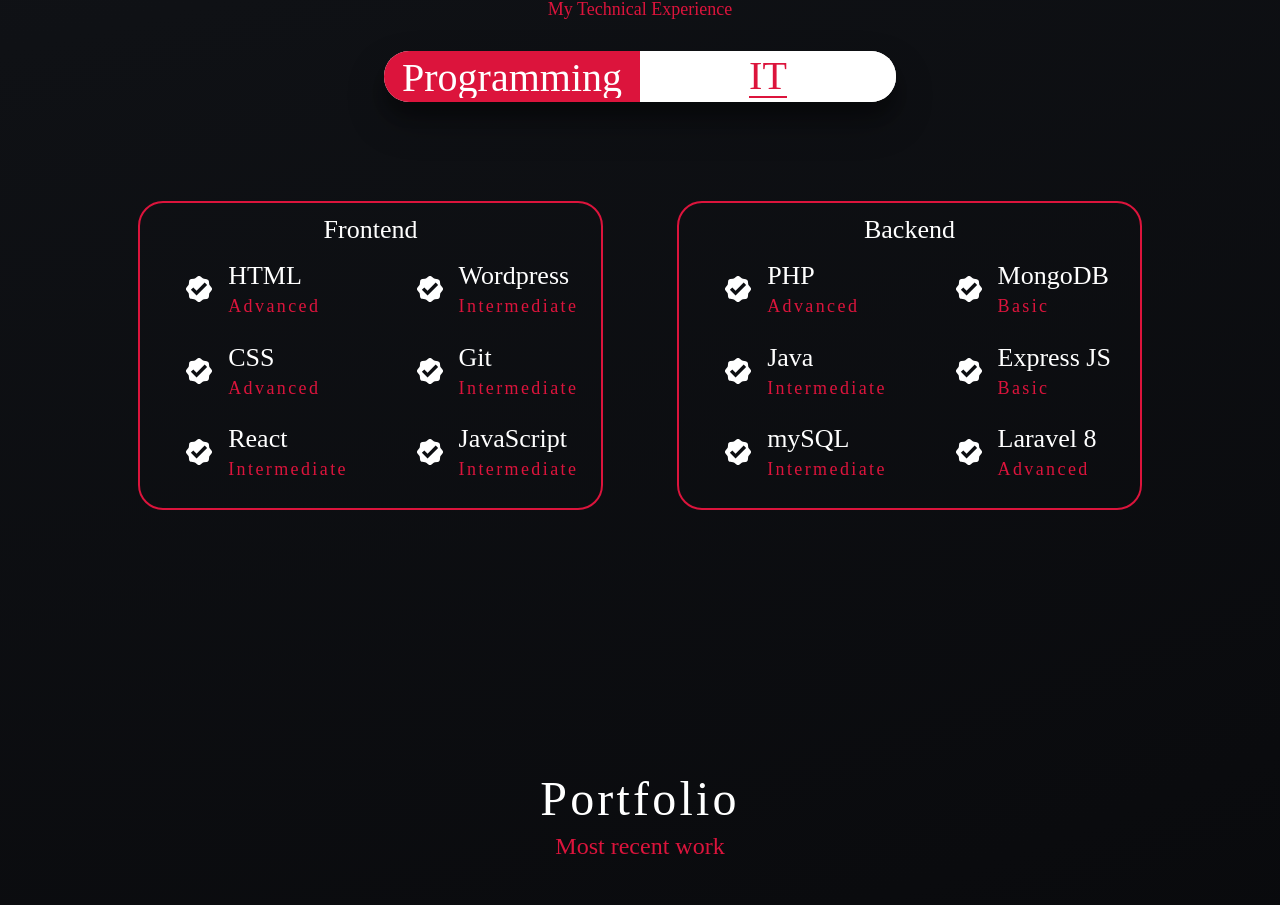
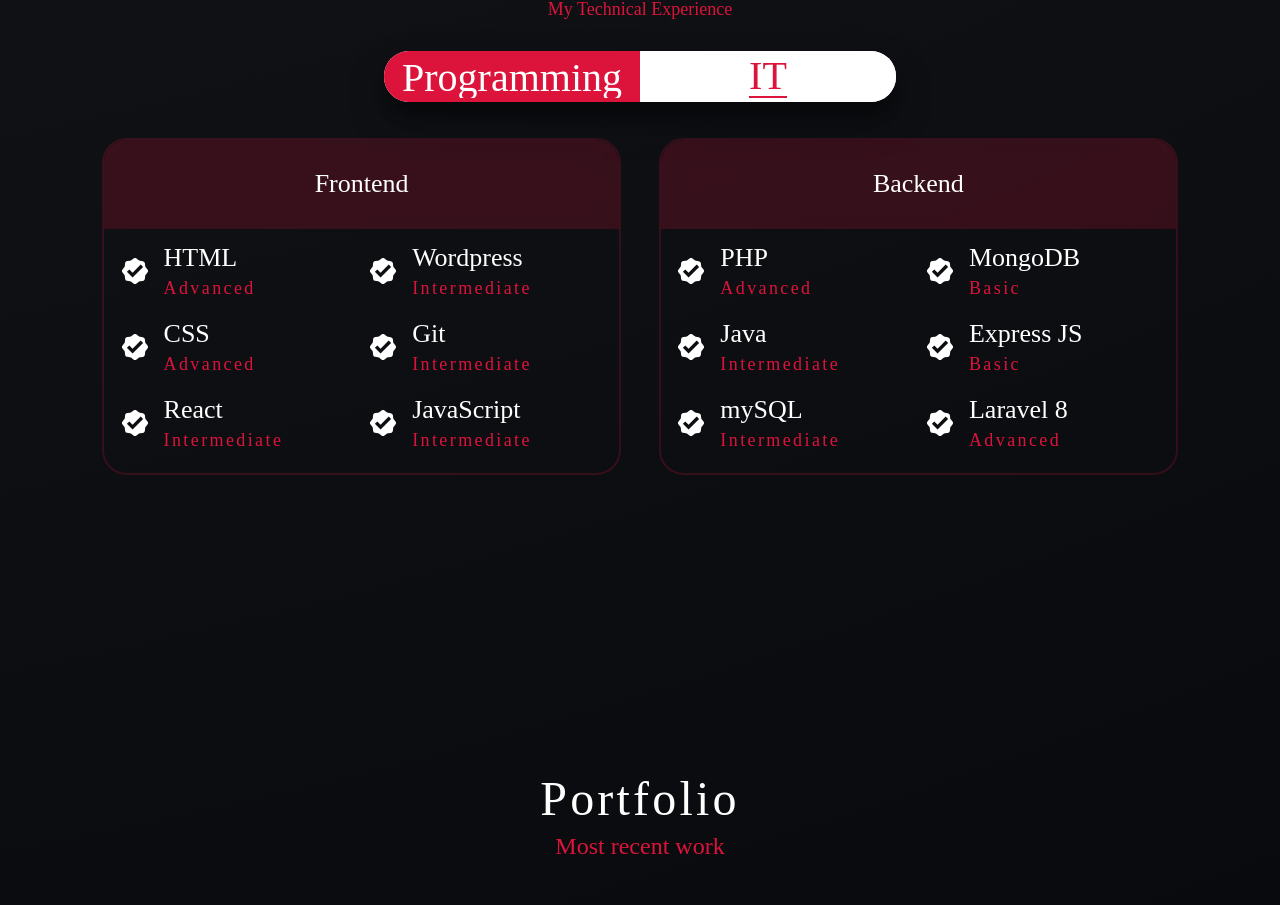
Before and after one commit to GarinMcCullick/PortfolioRedesign, a React (Create React App) app in the folder portfolio/: page / in a window 1280 px wide. Shown: the part 1650-2555 px from the top of the page. Built offline with nearby package versions, Linux system fonts and the light colour scheme.

Commit message:
added skills

```diff
--- a/portfolio/src/App.css
+++ b/portfolio/src/App.css
@@ -1,8 +1,15 @@
 .App-header {
-  background: radial-gradient(circle, #282c34, #20252b, #14171c, #0a0b0e, #000000);
+  background: radial-gradient(
+    circle,
+    #282c34,
+    #20252b,
+    #14171c,
+    #0a0b0e,
+    #000000
+  );
   background-size: 400% 400%;
   min-height: 100vh;
-  height:500vh;
+  height: 500vh;
   display: flex;
   flex-direction: column;
   align-items: center;
@@ -22,41 +29,45 @@
     background-position: 50% 50%;
   }
 }
-/*scroll bar style*/
-  /* ===== Scrollbar CSS ===== */
-  /* Firefox */
-  * {
-    scrollbar-width: auto;
-    scrollbar-color: #dc143c lightsteelblue;
+/* Style the scrollbar */
+::-webkit-scrollbar {
+  width: 8px; /* Set the width of the scrollbar */
+  height: 8px; /* Set the height of the scrollbar (for horizontal scroll) */
+}
 
-  }
+/* Style the scrollbar handle (the part you can drag) */
+::-webkit-scrollbar-thumb {
+  background-color: crimson; /* Set the color of the scrollbar handle */
+  border-radius: 10px; /* Make the handle rounded */
+}
 
-  /* Chrome, Edge, and Safari */
-  *::-webkit-scrollbar {
-    width: 16px;
-  }
+/* Style the scrollbar handle on hover */
+::-webkit-scrollbar-thumb:hover {
+  background-color: white; /* Change color on hover */
+}
 
-  *::-webkit-scrollbar-track {
-    background: lightsteelblue;
-  }
+/* Make the scrollbar track and everything else transparent */
+::-webkit-scrollbar-track {
+  background: transparent; /* Make the track transparent */
+  border-radius: 10px;
+}
 
-  *::-webkit-scrollbar-thumb {
-    background-color: #dc143c;
-    border-radius: 10px;
+::-webkit-scrollbar-button {
+  background: transparent; /* Remove the scrollbar buttons if any */
+}
 
-  }
 section {
   min-height: 100vh;
-  height:auto;
+  height: auto;
   overflow: hidden;
   overflow: -moz-hidden-unscrollable;
   display: inline-block;
-  margin-top:6px;/*these margins are here because the nav smooth scroll offset is broke and for whatever reason this works.*/
-  margin-bottom:5px;/*red border clarifies a little bit but not much*/
+  margin-top: 6px; /*these margins are here because the nav smooth scroll offset is broke and for whatever reason this works.*/
+  margin-bottom: 5px; /*red border clarifies a little bit but not much*/
   /*border:1px solid red;*/
 }
 
-.navContainer .active{
+.navContainer .active {
   color: crimson;
 }
 
@@ -109,7 +120,7 @@ section {
   left: 0 !important;
   right: 0 !important;
   bottom: 0 !important;
-  background-color: #4682B4 !important; /* Steel blue background */
+  background-color: #4682b4 !important; /* Steel blue background */
   z-index: -1 !important;
   width: 100% !important; /* Start with full width */
   height: 0% !important; /* Start with no fill */
--- a/portfolio/src/Components/ITSkills.js
+++ b/portfolio/src/Components/ITSkills.js
@@ -13,12 +13,24 @@ const Container = styled.div`
 `;
 
 const InnerContainer = styled.div`
-  width: 90%;
+  width: 100%;
   height: 80%;
+`;
+
+const H3 = styled.h3`
+  margin-top: 3%;
+  margin-bottom: 3%;
+  font-size: 40px;
+  color: white; /* Ensure pure white color */
+  margin: 0;
+  @media (max-width: 768px) {
+    font-size: 28px;
+  }
 `;
 
 const H4 = styled.h4`
   margin-top: 3%;
+  margin-bottom: 3%;
   @media (max-width: 768px) {
     font-size: 24px;
   }
@@ -30,17 +42,19 @@ const Body = styled.div`
   display: flex;
   flex-flow: row wrap;
   justify-content: space-evenly;
-  align-items: center;
+  align-items: flex-start;
 `;
 
 const Box = styled.div`
-  width: 40%;
-  height: 70%;
-  border: 2px solid crimson;
+  overflow: auto;
+  width: 45%;
+  height: auto;
+  max-height: 70vh;
+  border: 2px solid rgba(220, 20, 60, 0.2);
   border-radius: 25px;
   display: flex;
   flex-flow: row wrap;
-  margin: 1rem 0;
+  box-sizing: border-box;
   @media (max-width: 1000px) {
     width: 80%;
     border: none;
@@ -50,55 +64,104 @@ const Box = styled.div`
     height: auto;
     border: none;
   }
+  /* Specific scrollbar styles */
+  &::-webkit-scrollbar {
+    width: 8px; /* Set width of the vertical scrollbar */
+    height: 8px; /* Set height of the horizontal scrollbar */
+  }
+
+  &::-webkit-scrollbar-thumb {
+    background: linear-gradient(
+      to bottom,
+      rgba(220, 20, 60, 0.2),
+      white
+    ) !important; /* Adding darkred to make the transition even smoother */
+    border-radius: 10px; /* Rounded corners */
+  }
+
+  &::-webkit-scrollbar-thumb:hover {
+    background-color: crimson; /* Darken the thumb on hover */
+    cursor: grab;
+  }
+
+  &::-webkit-scrollbar-track {
+    background: transparent; /* Make the track transparent */
+  }
 `;
 
 const Top = styled.div`
   width: 100%;
-  height: 10%;
+  position: sticky;
+  top: 0;
+  z-index: 10;
+  backdrop-filter: blur(6px);
+  -webkit-backdrop-filter: blur(6px); /* Safari support */
+  background: rgba(220, 20, 60, 0.2); /* Crimson with transparency */
   text-align: center;
+  padding: 1rem 0;
+  margin-bottom: 1rem;
+
   @media (max-width: 1000px) {
     margin-bottom: 1.5rem;
   }
 `;
 
+const Middle = styled.div`
+  width: 100%;
+  padding: 1rem;
+`;
+
 const Bottom = styled.div`
   width: 100%;
-  height: 90%;
   display: flex;
   flex-wrap: wrap;
+  padding: 1rem;
+`;
+
+const ServicesDiv = styled.div`
+  margin-bottom: 5rem;
 `;
 
 const Ul = styled.ul`
-  width: 50%;
-  height: 100%;
-  display: flex;
-  flex-flow: column wrap;
-  justify-content: space-evenly;
-  align-items: flex-start;
+  width: 100%;
+  display: grid;
+  grid-template-columns: repeat(2, 1fr);
+  gap: 1rem;
+  padding: 0;
+  margin: 0;
+  list-style-type: none;
   @media (max-width: 768px) {
-    width: 100%;
+    grid-template-columns: 1fr;
   }
 `;
 
 const Li = styled.li`
-  margin-left: 20%;
   display: flex;
   align-items: center;
-  @media (max-width: 1000px) {
-    margin-left: 0;
-    margin-bottom: 1.5rem;
-  }
+  margin-left: 0;
 `;
 
 const Span = styled.span`
   margin-left: 1rem;
+
+  p {
+    filter: inherit; /* Allow blur to apply to P within Span */
+  }
 `;
 
 const P = styled.p`
   font-size: 18px;
-  color: crimson;
+  color: crimson; /* Default color */
   letter-spacing: 0.15rem;
   margin-top: 0.5rem;
+
+  /* Apply blur and gradient effect */
+  background: linear-gradient(90deg, crimson, #ff7f7f);
+  -webkit-background-clip: text;
+  -webkit-text-fill-color: transparent;
+  filter: blur(2px); /* Apply blur */
+  transition: filter 0.3s ease-in-out;
+
   @media (max-width: 1000px) {
     font-size: 12px;
   }
@@ -111,23 +174,85 @@ export default function ITPage() {
         <Body>
           <Box>
             <Top>
-              <H4>Services</H4>
+              <H3>Services</H3>
             </Top>
-            <Bottom>
+            <Middle>
+              <ServicesDiv>
+                <H4>Microsoft</H4>
+                <Ul>
+                  <Li>
+                    <GoVerified />
+                    <Span>
+                      Entra ID<P>Advanced</P>
+                    </Span>
+                  </Li>
+                  <Li>
+                    <GoVerified />
+                    <Span>
+                      365 Admin Center<P>Intermediate</P>
+                    </Span>
+                  </Li>
+                  <Li>
+                    <GoVerified />
+                    <Span>
+                      Intune<P>Intermediate</P>
+                    </Span>
+                  </Li>
+                  <Li>
+                    <GoVerified />
+                    <Span>
+                      Windows Admin Center<P>Intermediate</P>
+                    </Span>
+                  </Li>
+                </Ul>
+              </ServicesDiv>
+              <H4>Google</H4>
               <Ul>
                 <Li>
                   <GoVerified />
                   <Span>
-                    Powerschool
-                    <P>Intermediate</P>
+                    Admin console<P>Advanced</P>
                   </Span>
                 </Li>
                 <Li>
                   <GoVerified />
                   <Span>
-                    Google Admin<P>Advanced</P>
+                    Cloud Identity<P>Intermediate</P>
                   </Span>
                 </Li>
+                <Li>
+                  <GoVerified />
+                  <Span>
+                    Cloud IAM<P>Intermediate</P>
+                  </Span>
+                </Li>
+                <Li>
+                  <GoVerified />
+                  <Span>
+                    Security Center<P>Intermediate</P>
+                  </Span>
+                </Li>
+                <Li>
+                  <GoVerified />
+                  <Span>
+                    Endpoint Management<P>Intermediate</P>
+                  </Span>
+                </Li>
+                <Li>
+                  <GoVerified />
+                  <Span>
+                    Vault<P>Intermediate</P>
+                  </Span>
+                </Li>
+              </Ul>
+              <Ul>
+                <Li>
+                  <GoVerified />
+                  <Span>
+                    Powerschool<P>Intermediate</P>
+                  </Span>
+                </Li>
+
                 <Li>
                   <GoVerified />
                   <Span>
@@ -149,11 +274,11 @@ export default function ITPage() {
                   </Span>
                 </Li>
               </Ul>
-            </Bottom>
+            </Middle>
           </Box>
           <Box>
             <Top>
-              <H4>Networking</H4>
+              <H3>Networking</H3>
             </Top>
             <Bottom>
               <Ul>
@@ -186,7 +311,19 @@ export default function ITPage() {
                 <Li>
                   <GoVerified />
                   <Span>
-                    Hardware<P>APs - NICs...</P>
+                    Hardware<P>APs, NICs, Switches, DNS, Servers...</P>
+                  </Span>
+                </Li>
+                <Li>
+                  <GoVerified />
+                  <Span>
+                    Active Directory<P>Intermediate</P>
+                  </Span>
+                </Li>
+                <Li>
+                  <GoVerified />
+                  <Span>
+                    Adtran<P>Intermediate</P>
                   </Span>
                 </Li>
               </Ul>
--- a/portfolio/src/Components/ProgrammingPage.js
+++ b/portfolio/src/Components/ProgrammingPage.js
@@ -19,6 +19,7 @@ const InnerContainer = styled.div`
 
 const H4 = styled.h4`
   margin-top: 3%;
+  margin-bottom: 1rem;
   @media (max-width: 768px) {
     font-size: 24px;
   }
@@ -30,17 +31,19 @@ const Body = styled.div`
   display: flex;
   flex-flow: row wrap;
   justify-content: space-evenly;
-  align-items: center;
+  align-items: flex-start;
 `;
 
 const Box = styled.div`
-  width: 40%;
-  height: 70%;
-  border: 2px solid crimson;
+  overflow: auto;
+  width: 45%;
+  height: auto;
+  max-height: 70vh;
+  border: 2px solid rgba(220, 20, 60, 0.2);
   border-radius: 25px;
   display: flex;
-  flex-flow: row wrap;
-  margin: 1rem 0;
+  flex-flow: column wrap;
+  box-sizing: border-box;
   @media (max-width: 1000px) {
     width: 80%;
     border: none;
@@ -54,11 +57,15 @@ const Box = styled.div`
 
 const Top = styled.div`
   width: 100%;
-  height: 10%;
+  position: sticky;
+  top: 0;
+  z-index: 10;
+  backdrop-filter: blur(6px);
+  -webkit-backdrop-filter: blur(6px); /* Safari support */
+  background: rgba(220, 20, 60, 0.2); /* Crimson with transparency */
   text-align: center;
-  @media (max-width: 1000px) {
-    margin-bottom: 1.5rem;
-  }
+  padding: 1rem 0;
+  margin-bottom: 1rem;
 `;
 
 const Bottom = styled.div`
@@ -66,28 +73,31 @@ const Bottom = styled.div`
   height: 90%;
   display: flex;
   flex-wrap: wrap;
+  justify-content: space-evenly;
+  align-items: flex-start;
 `;
 
 const Ul = styled.ul`
-  width: 50%;
+  width: 45%;
   height: 100%;
   display: flex;
   flex-flow: column wrap;
   justify-content: space-evenly;
   align-items: flex-start;
+  margin: 0;
+  padding: 0;
+  list-style-type: none;
+
   @media (max-width: 768px) {
     width: 100%;
   }
 `;
 
 const Li = styled.li`
-  margin-left: 20%;
+  margin-left: 0;
   display: flex;
   align-items: center;
-  @media (max-width: 1000px) {
-    margin-left: 0;
-    margin-bottom: 1.5rem;
-  }
+  margin-bottom: 1.5rem;
 `;
 
 const Span = styled.span`
```
Also changed, not shown: 1 other file (tests, documents, lock files or other folders).
